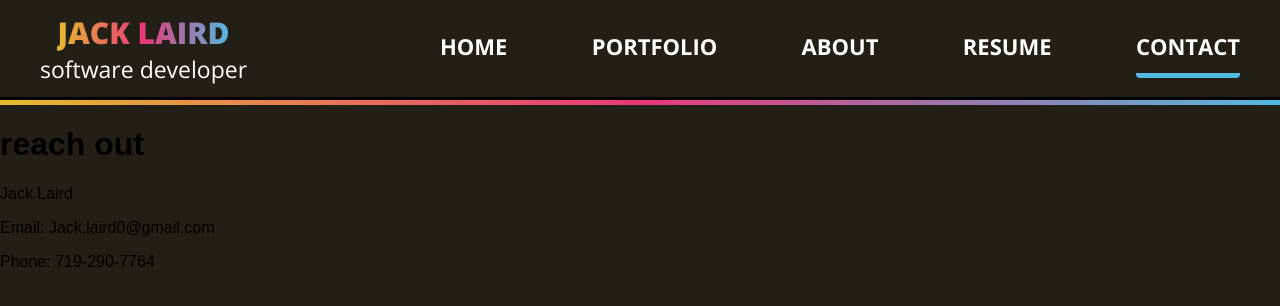
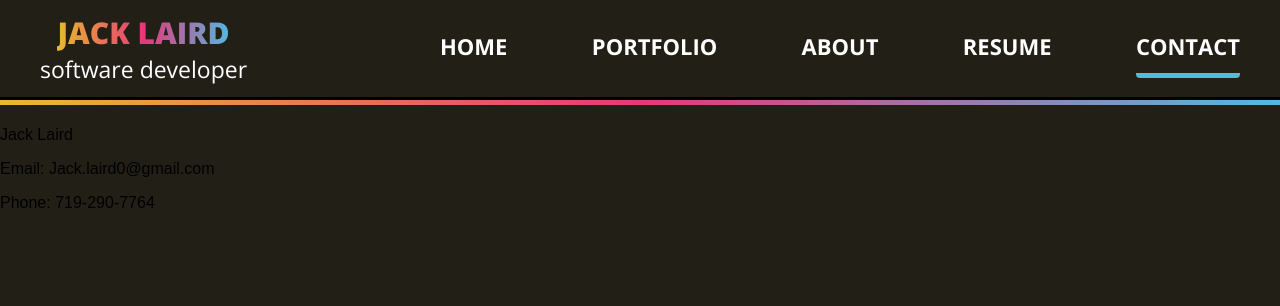
Before and after one commit to JackLaird0/personal-website, a React (Create React App) app: page /contact in a window 1280 px wide. Shown: the top 306 px of the page. Built offline with nearby package versions, Linux system fonts and the light colour scheme.

Commit message:
Add border to contact card using extra div

```diff
--- a/src/Containers/Contact/Contact.js
+++ b/src/Containers/Contact/Contact.js
@@ -10,15 +10,19 @@ class Contact extends Component {
     return (
       <div className="contact-page">
         <h1 className="contact-greeting">
-          reach out
+
         </h1>
+        <div className="contact-border">
           <div className="contact-card">
             <p className="contact-name">
               Jack Laird
             </p>
             <p>Email: Jack.laird0@gmail.com</p>
             <p>Phone: 719-290-7764</p>
+            <p></p>
           </div>
+        </div>
+
       </div>
     )
   }
```
Lines whose indentation alone changed are shown as unchanged.
